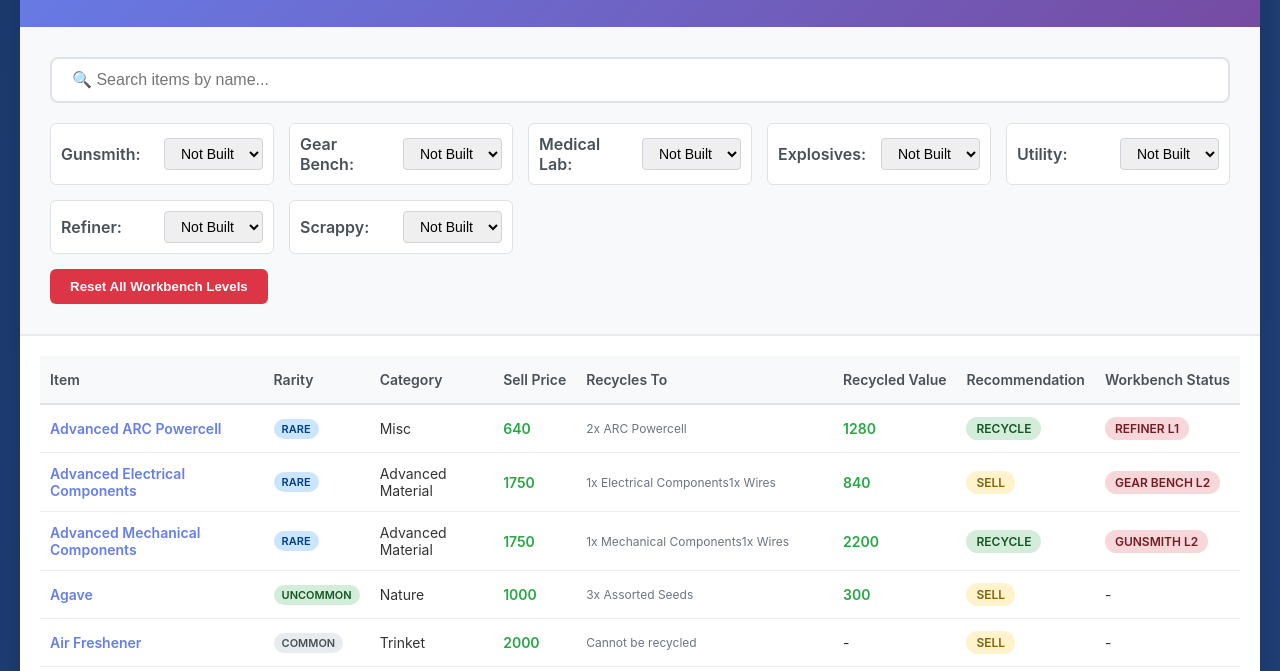
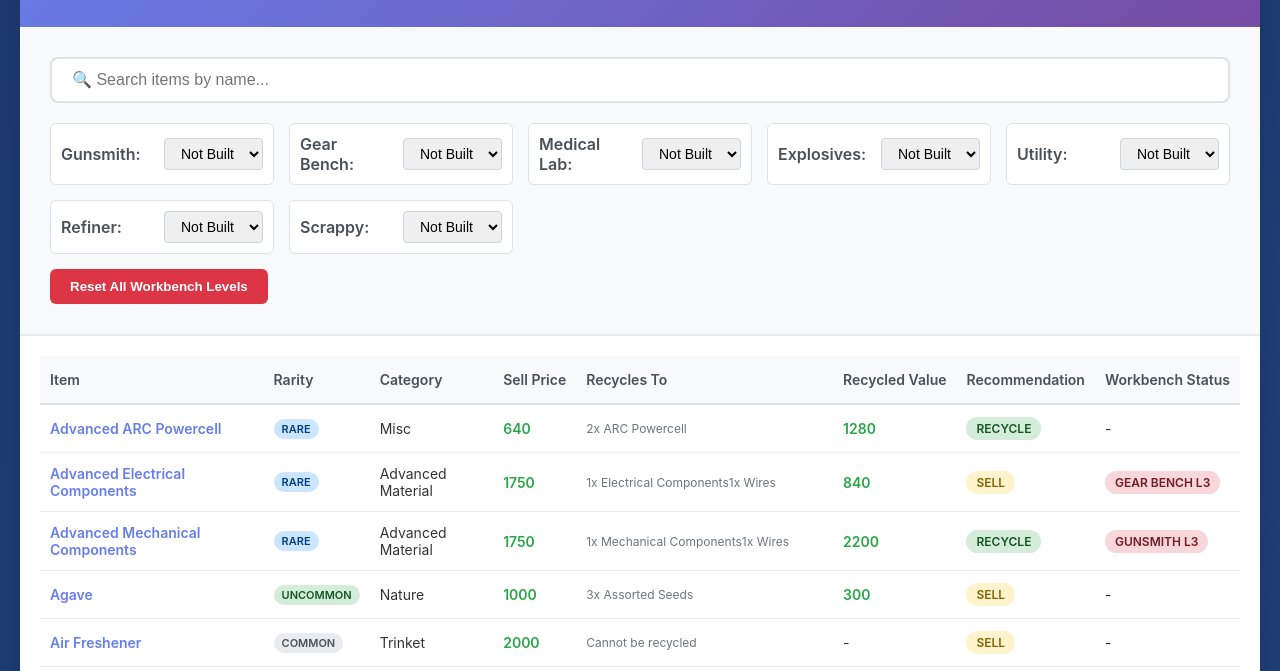
Before and after one commit to dnlm/arc-raiders-loot-tracker-cai, a website: page index.html in a window 1280 px wide. Shown: the part 129-800 px from the top of the page. Drawn offline with Linux system fonts and the light colour scheme.

Commit message:
fix name comparison for item names regarding items needed for workbench upgrade

```diff
--- a/index.html
+++ b/index.html
@@ -444,7 +444,6 @@
             return Math.max(...Object.keys(levels).map(n => parseInt(n, 10)));
         }
 
-
         function initWorkbenchSettings() {
             const container = document.getElementById('workbenchSettings');
 
@@ -496,23 +495,25 @@
             document.getElementById('resetButton').addEventListener('click', resetWorkbenchLevels);
         }
 
+        function normalizeName(s) {
+            // lower-case, strip all non-alphanumerics (spaces, hyphens, punctuation)
+            // "Rocketeer Driver" -> "rocketeerdriver"
+            // "ARC Power-Cell"   -> "arcpowercell"
+            return (s || '').toLowerCase().replace(/[^a-z0-9]/g, '');
+        }
+
         function isItemNeededForWorkbench(itemName) {
             for (const [type, levels] of Object.entries(WORKBENCH_RECIPES)) {
                 const currentLevel = Number.isInteger(workbenches[type]) ? workbenches[type] : 0;
                 const maxL = getMaxLevel(type);
 
-                // Check all future levels (current+1 ... maxL)
+                const itemNorm = normalizeName(itemName);
+
+                // scan all future levels (current+1 ... maxL)
                 for (let lvl = currentLevel + 1; lvl <= maxL; lvl++) {
                     const reqs = levels[lvl] || [];
                     for (const reqItem of reqs) {
-                        const a = itemName.toLowerCase();
-                        const b = reqItem.toLowerCase();
-                        if (
-                            a.includes(b) ||
-                            b.includes(a) ||
-                            a.replace(/\s+/g, '') === b.replace(/\s+/g, '')
-                        ) {
-                            // Pretty bench name for the badge
+                        if (itemNorm === normalizeName(reqItem)) {
                             const benchName = type.replace(/_/g, ' ')
                                 .split(' ')
                                 .map(w => w.charAt(0).toUpperCase() + w.slice(1))
@@ -524,6 +525,7 @@
             }
             return { needed: false };
         }
+
 
 
         function getRecommendation(item) {
```
